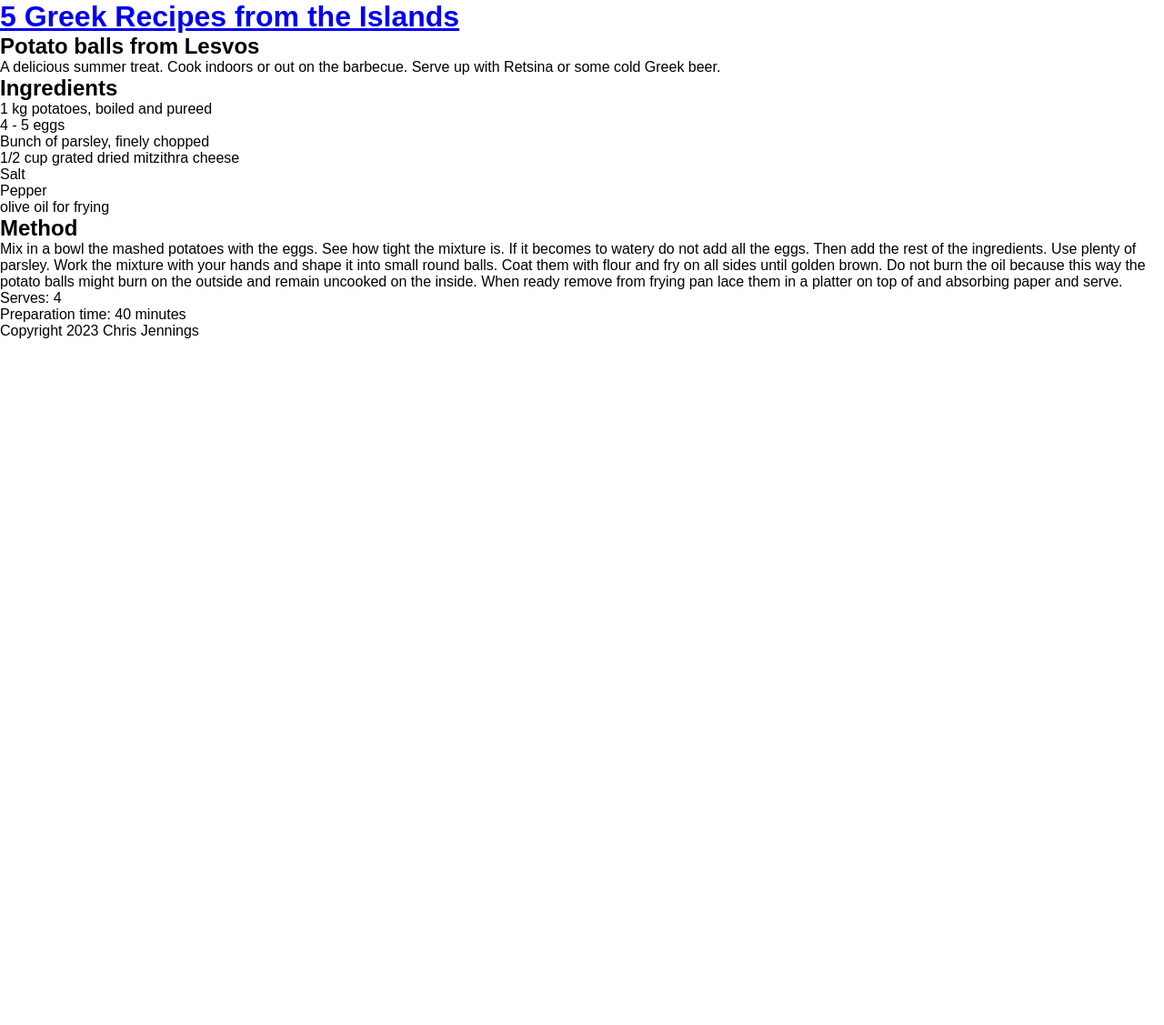
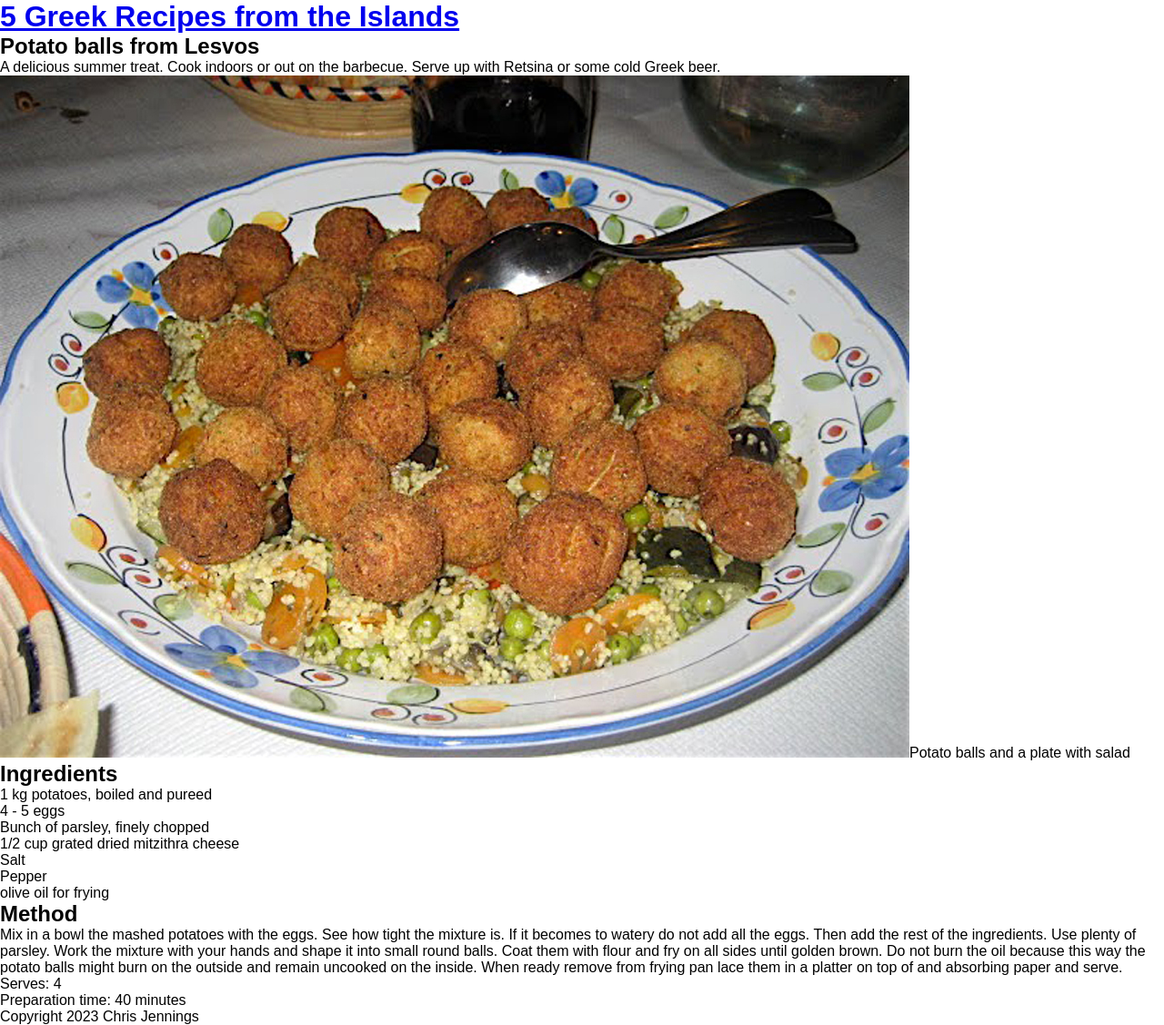
Before and after one commit to chrisatbrookes/greekrecipes, a Jekyll site: the page built from _recipes/recipe1.md, in a window 1280 px wide. Shown: the whole page at 91% size. Built offline with Jekyll 4.4.1, drawn with Linux system fonts in a browser that asks for light colours; before the commit the page ends 900 px from its top, so only the background shows below that.

Commit message:
Update Recipe “recipe1”

```diff
--- a/_recipes/recipe1.md
+++ b/_recipes/recipe1.md
@@ -6,6 +6,8 @@ layout: recipe
 published: true
 ---
 A delicious summer treat. Cook indoors or out on the barbecue. Serve up with Retsina or some cold Greek beer.
+
+![Potato balls and a plate with salad](../uploads/potatoballsfromlesvos.jpg "Potato balls and a plate with salad")
 
 ## Ingredients
 
```
Also changed, not shown: uploads/potatoballsfromlesvos.jpg (added).
